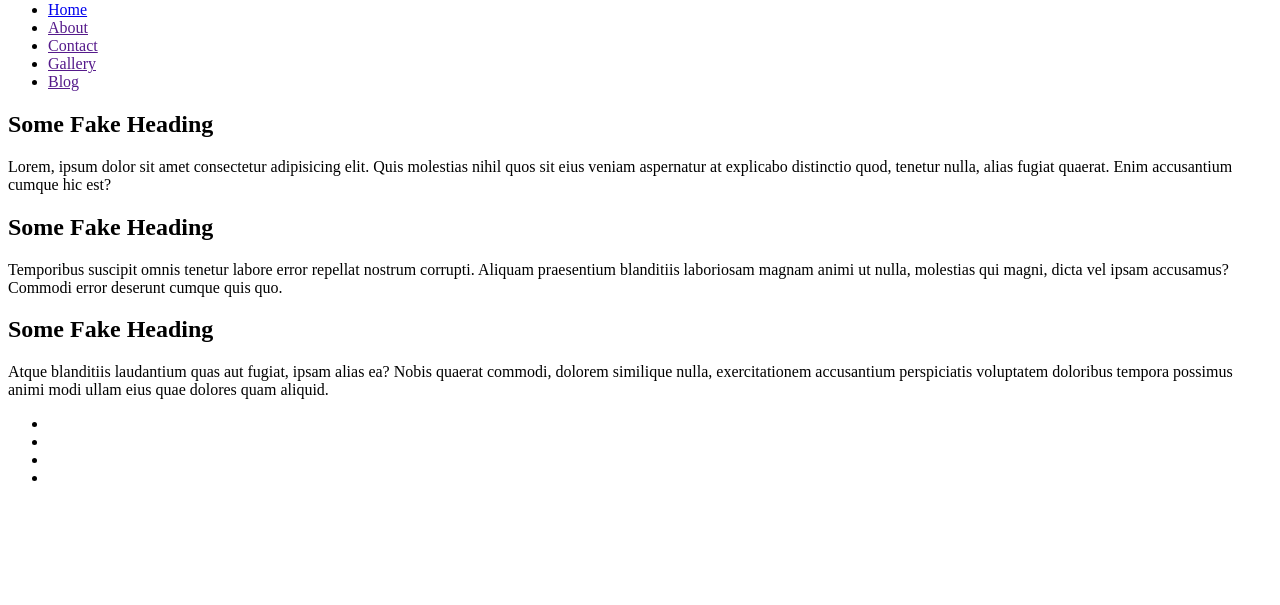
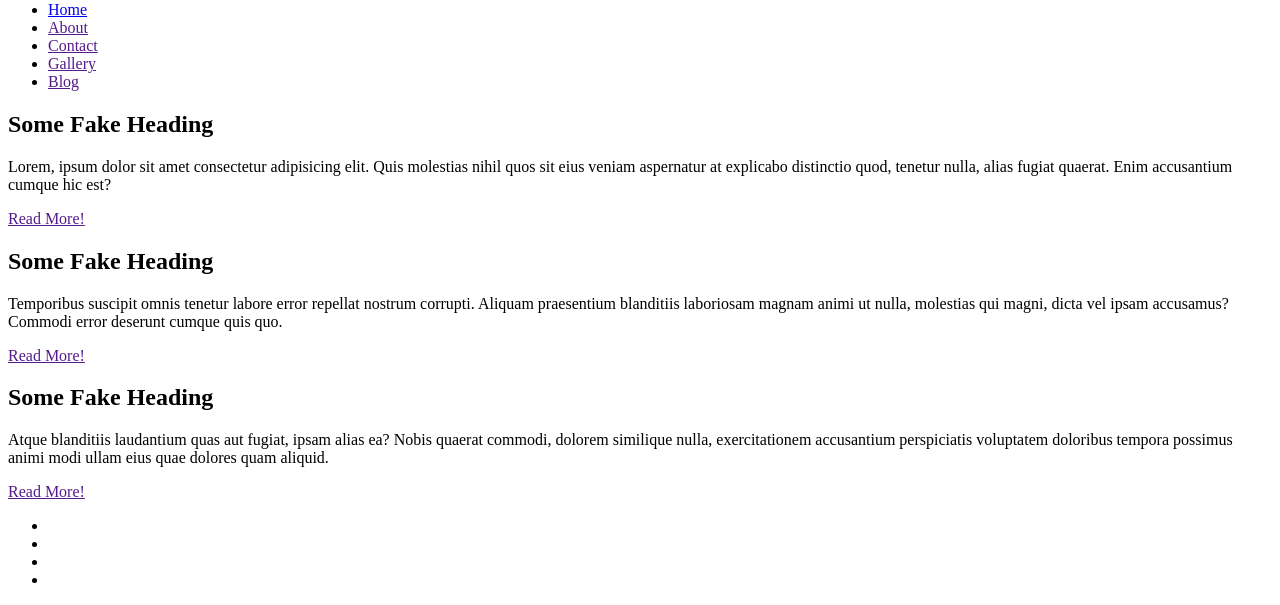
Before and after one commit to mollybick/in-class-work, a website: page index.html in a window 1280 px wide. Shown: the part 399-1004 px from the top of the page. Before the commit the page ends 902 px from the top, so only its background shows below. Drawn offline with Linux system fonts and the light colour scheme.

Commit message:
Updated main fake content

```diff
--- a/index.html
+++ b/index.html
@@ -30,7 +30,7 @@
           distinctio quod, tenetur nulla, alias fugiat quaerat. Enim accusantium
           cumque hic est?
         </p>
-        <a href="Read More!"></a>
+        <a href="">Read More!</a>
       </section>
       <section>
         <h2>Some Fake Heading</h2>
@@ -40,7 +40,7 @@
           nulla, molestias qui magni, dicta vel ipsam accusamus? Commodi error
           deserunt cumque quis quo.
         </p>
-        <a href="Read More!"></a>
+        <a href="">Read More!</a>
       </section>
       <section>
         <h2>Some Fake Heading</h2>
@@ -50,7 +50,7 @@
           perspiciatis voluptatem doloribus tempora possimus animi modi ullam
           eius quae dolores quam aliquid.
         </p>
-        <a href="Read More!"></a>
+        <a href="">Read More!</a>
       </section>
       <footer>
         <ul>
```
